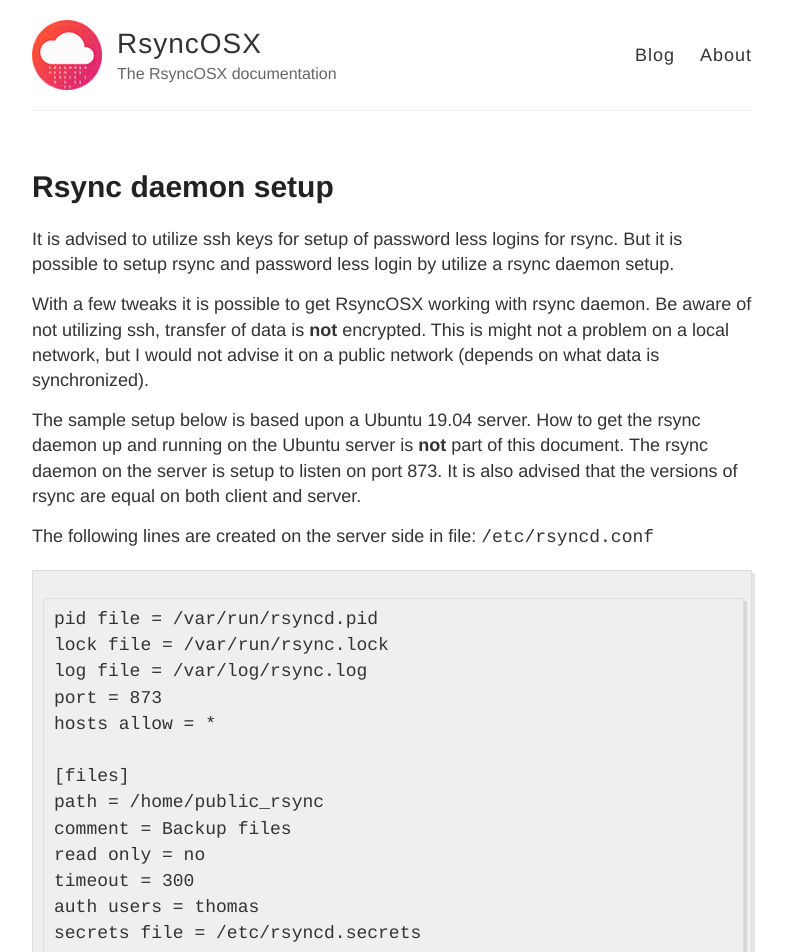
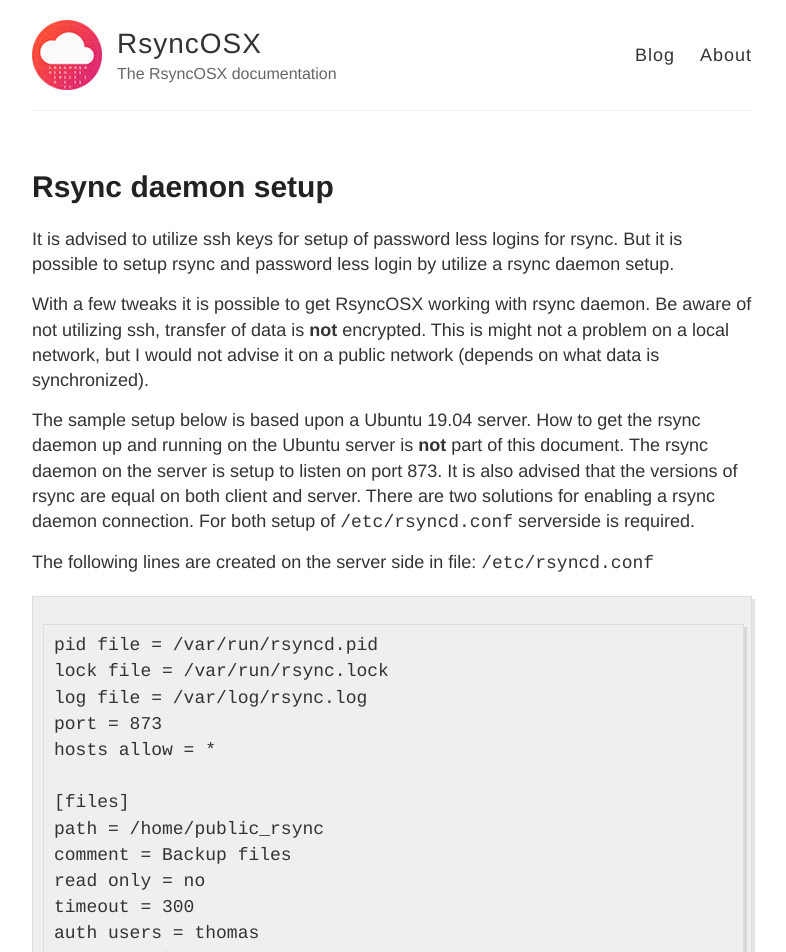
Before and after one commit to d2s/Documentation, a Jekyll site: the page built from _posts/2018-04-10-Rsyncdaemon.md, in a window 1280 px wide and 1400 px high. Shown: the top 952 px of the window, without its empty margins (248-1034 px from the left). Built offline with Jekyll 4.4.1, drawn with Linux system fonts in a browser that asks for light colours; part of the change alters nothing that is shown; some of the changed text lies outside the part shown.

Commit message:
Update 2018-04-10-Rsyncdaemon.md

````diff
--- a/_posts/2018-04-10-Rsyncdaemon.md
+++ b/_posts/2018-04-10-Rsyncdaemon.md
@@ -7,7 +7,7 @@ It is advised to utilize ssh keys for setup of password less logins for rsync. B
 
 With a few tweaks it is possible to get RsyncOSX working with rsync daemon. Be aware of not utilizing ssh, transfer of data is **not** encrypted. This is might not a problem on a local network, but I would not advise it on a public network (depends on what data is synchronized).
 
-The sample setup below is based upon a Ubuntu 19.04 server. How to get the rsync daemon up and running on the Ubuntu server is **not** part of this document. The rsync daemon on the server is setup to listen on port 873. It is also advised that the versions of rsync are equal on both client and server.
+The sample setup below is based upon a Ubuntu 19.04 server. How to get the rsync daemon up and running on the Ubuntu server is **not** part of this document. The rsync daemon on the server is setup to listen on port 873. It is also advised that the versions of rsync are equal on both client and server. There are two solutions for enabling a rsync daemon connection. For both setup of `/etc/rsyncd.conf` serverside is required.
 
 The following lines are created on the server side in file: `/etc/rsyncd.conf`
 
@@ -27,7 +27,9 @@ auth users = thomas
 secrets file = /etc/rsyncd.secrets
 ```
 
-The `files` in `[files]` is used in the setup. The following tweaks in RsyncOSX:
+The `files` in `[files]` is used in the setup.
+
+### Prefix username in RsyncOSX
 
 - prefix username `rsync://username`
 
@@ -47,7 +49,7 @@ Pull files (restore)
 
 `/Users/thomas/bin/rsync --archive --verbose --compress --delete --password-file=/Users/thomas/passord.txt --exclude=.git --dry-run --stats rsync://thomas@10.0.0.41:/files/ /Users/thomas/GitHub/`
 
-### An alternative rsync daemon setup
+### Double colon ::
 
 By utilizing the double colon `::` is a slightly different syntax which does the same.
 
````
